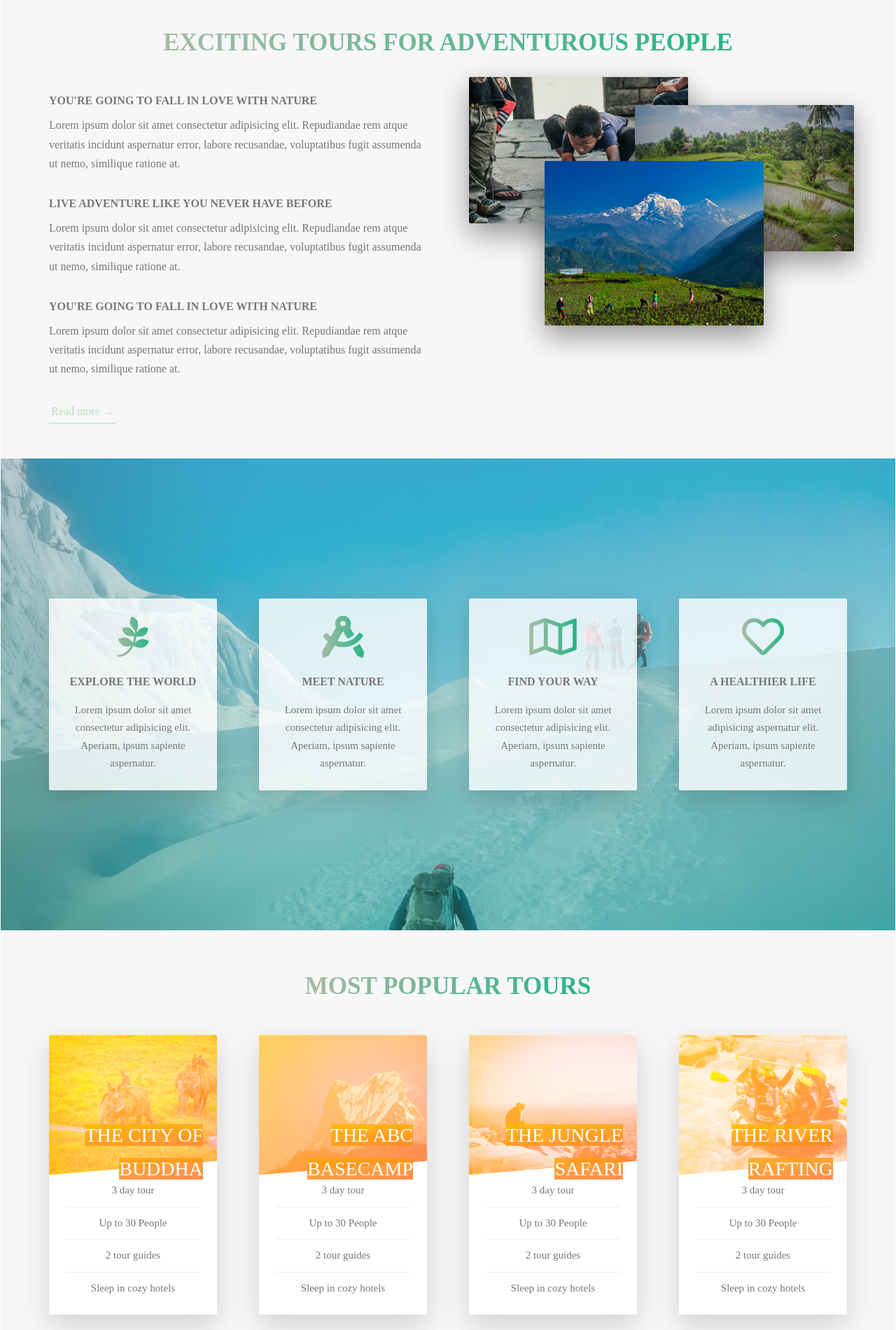
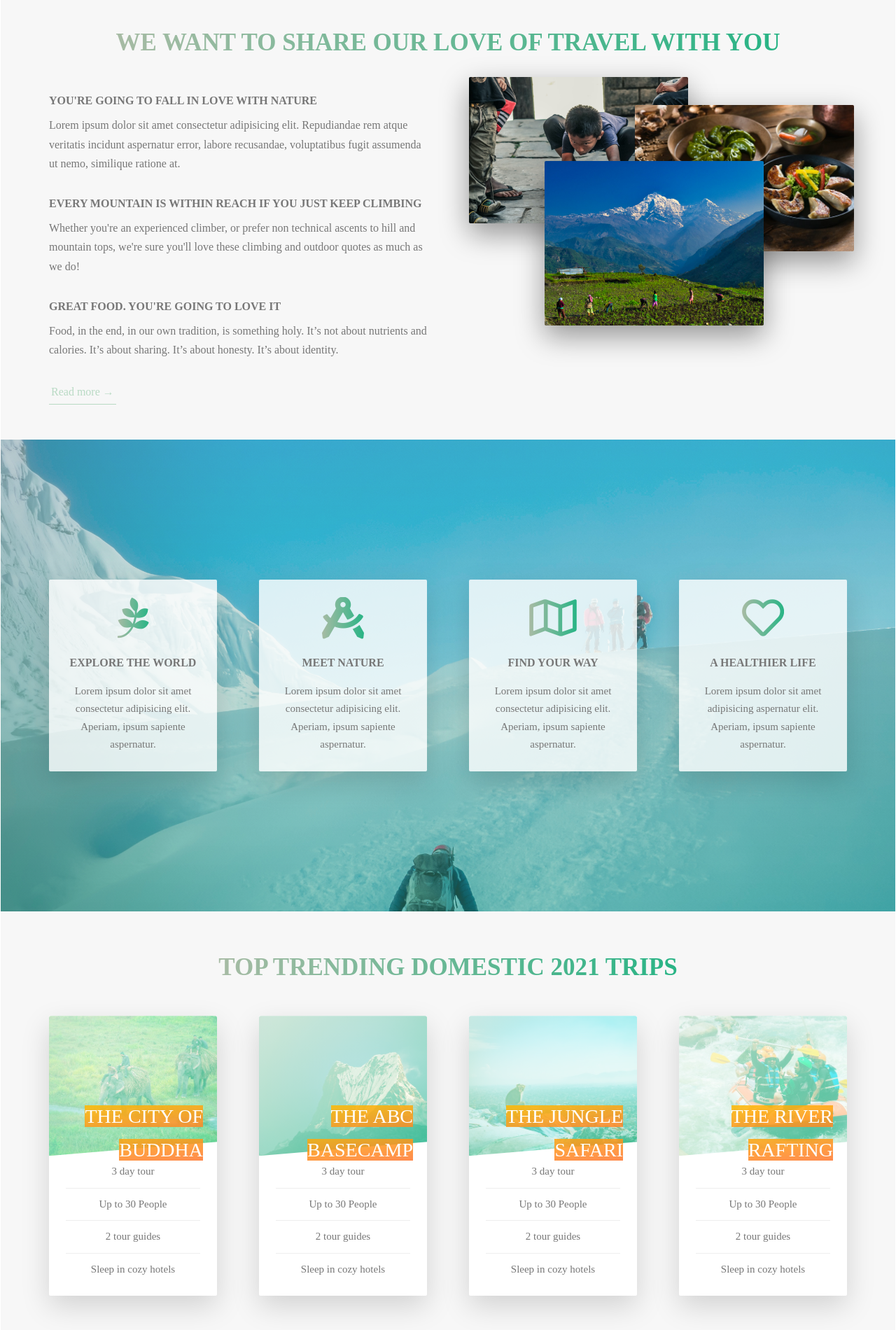
Before and after one commit to shoaibrain/hike_climb_adventure, a website: page index.html in a window 1280 px wide. Shown: the part 820-2720 px from the top of the page at 70% size. Drawn offline with Linux system fonts and the light colour scheme.

Commit message:
cards changed

```diff
--- a/index.html
+++ b/index.html
@@ -19,6 +19,11 @@
 </head>
 
 <body>
+    <!-- Navigation -->
+
+    </header>
+
+    <!-- End Navigation -->
     <header class="header">
 
         <div class="header__text-box">
@@ -43,7 +48,7 @@
         <section class="section-about">
             <div class="u-center-text u-margin-bottom-4">
                 <h2 class="heading-secondary">
-                    Exciting tours for Adventurous people
+                    WE WANT TO SHARE OUR LOVE OF TRAVEL WITH YOU
                 </h2>
             </div>
 
@@ -55,16 +60,14 @@
                         incidunt aspernatur error, labore recusandae, voluptatibus fugit assumenda ut nemo, similique
                         ratione at.</p>
 
-                    <h3 class="heading-tertiary u-margin-global-1">LIve adventure like you never have before</h3>
-                    <p class="paragraph">Lorem ipsum dolor sit amet consectetur adipisicing elit. Repudiandae rem atque
-                        veritatis
-                        incidunt aspernatur error, labore recusandae, voluptatibus fugit assumenda ut nemo, similique
-                        ratione at.</p>
-                    <h3 class="heading-tertiary u-margin-global-1">You're going to fall in love with nature</h3>
-                    <p class="paragraph">Lorem ipsum dolor sit amet consectetur adipisicing elit. Repudiandae rem atque
-                        veritatis
-                        incidunt aspernatur error, labore recusandae, voluptatibus fugit assumenda ut nemo, similique
-                        ratione at.</p>
+                    <h3 class="heading-tertiary u-margin-global-1">Every mountain is within reach if you just keep
+                        climbing</h3>
+                    <p class="paragraph">Whether you're an experienced climber, or prefer non technical ascents to hill
+                        and mountain tops, we're sure you'll love these climbing and outdoor quotes as much as we do!
+                    </p>
+                    <h3 class="heading-tertiary u-margin-global-1">Great food. You're going to love it</h3>
+                    <p class="paragraph">Food, in the end, in our own tradition, is something holy. It’s not about
+                        nutrients and calories. It’s about sharing. It’s about honesty. It’s about identity.</p>
 
 
                     <a href="#" class="btn-text">Read more &rarr;</a>
@@ -72,7 +75,8 @@
                 <div class="col-1-of-2">
                     <div class="composition">
                         <img src="./himalayas/grid-1.jpg" alt="Pic 1" class="composition__photo composition__photo--p1">
-                        <img src="./himalayas/grid-2.jpg" alt="Pic 2" class="composition__photo composition__photo--p2">
+                        <img src="./himalayas/food-two.jpg" alt="Pic 2"
+                            class="composition__photo composition__photo--p2">
                         <img src="./himalayas/grid-3.jpg" alt="Pic 3" class="composition__photo composition__photo--p3">
                     </div>
                 </div>
@@ -131,7 +135,7 @@
 
             <div class="u-center-text u-margin-bottom-4">
                 <h2 class="heading-secondary">
-                    Most Popular tours
+                    TOP TRENDING DOMESTIC 2021 TRIPS
                 </h2>
             </div>
             <!-- Card Row -->
@@ -163,7 +167,7 @@
                                     <p class="card__price-only">Only</p>
                                     <p class="card__price-value">$ 409</p>
                                 </div>
-                                <a href="#" class="btn btn--white">Book now</a>
+                                <a href="#" class="btn btn--white">View trip</a>
                             </div>
                         </div>
                     </div>
@@ -195,7 +199,7 @@
                                     <p class="card__price-only">Only</p>
                                     <p class="card__price-value">$ 409</p>
                                 </div>
-                                <a href="#" class="btn btn--white">Book now</a>
+                                <a href="#" class="btn btn--white">View trip</a>
                             </div>
                         </div>
                     </div>
@@ -228,7 +232,7 @@
                                     <p class="card__price-only">Only</p>
                                     <p class="card__price-value">$ 409</p>
                                 </div>
-                                <a href="#" class="btn btn--white">Book now</a>
+                                <a href="#" class="btn btn--white">View trip</a>
                             </div>
                         </div>
                     </div>
@@ -260,7 +264,7 @@
                                     <p class="card__price-only">Only</p>
                                     <p class="card__price-value">$ 409</p>
                                 </div>
-                                <a href="#" class="btn btn--white">Book now</a>
+                                <a href="#" class="btn btn--white">View trip</a>
                             </div>
                         </div>
                     </div>
@@ -350,6 +354,7 @@
  -->
 
 
+
 </body>
 
 </html>
--- a/sass/components/_cards.scss
+++ b/sass/components/_cards.scss
@@ -25,22 +25,22 @@
 
             // Back 1
             &-1 {
-                background-image: linear-gradient(to right bottom, $color-secondary-light, $color-secondary-dark);
+                background-image: linear-gradient(to right bottom, $color-primary, $color-primary-dark);
 
             }
 
             &-2 {
-                background-image: linear-gradient(to right bottom, $color-secondary-light, $color-secondary-dark);
+                background-image: linear-gradient(to right bottom, $color-primary, $color-primary-dark);
 
             }
 
             &-3 {
-                background-image: linear-gradient(to right bottom, $color-secondary-light, $color-secondary-dark);
+                background-image: linear-gradient(to right bottom, $color-primary, $color-primary-dark);
 
             }
 
             &-4 {
-                background-image: linear-gradient(to right bottom, $color-secondary-light, $color-secondary-dark);
+                background-image: linear-gradient(to right bottom, $color-primary, $color-primary-dark);
 
             }
 
@@ -69,25 +69,25 @@
 
         // Card 1
         &--1 {
-            background-image: linear-gradient(to right bottom, $color-secondary-light, $color-secondary-dark),
+            background-image: linear-gradient(to right bottom, $color-primary, $color-primary-dark),
             url("../himalayas/trip-1.jpg");
 
         }
         // card 2
         &--2 {
-            background-image: linear-gradient(to right bottom, $color-secondary-light, $color-secondary-dark),
+            background-image: linear-gradient(to right bottom, $color-primary, $color-primary-dark),
             url("../himalayas/trip-2.jpg");
 
         }
         // card 3
         &--3 {
-            background-image: linear-gradient(to right bottom, $color-secondary-light, $color-secondary-dark),
+            background-image: linear-gradient(to right bottom, $color-primary, $color-primary-dark),
             url("../himalayas/trip-3.jpg");
 
         }
         // card 4
         &--4 {
-            background-image: linear-gradient(to right bottom, $color-secondary-light, $color-secondary-dark),
+            background-image: linear-gradient(to right bottom, $color-primary, $color-primary-dark),
             url("../himalayas/trip-4.jpg");
 
         }
--- a/sass/main.scss
+++ b/sass/main.scss
@@ -12,7 +12,8 @@
 @import "layout/grid";
 @import"components/composition";
 @import"components/feature-box";
-@import"components/cards"
+@import"components/cards";
+@import"components/navigation"
 
 
 // Color Variables
```
Also changed, not shown: css/style.css, himalayas/thumbnail.JPG (added), sass/components/_navigation.scss (added), 1 other file.
